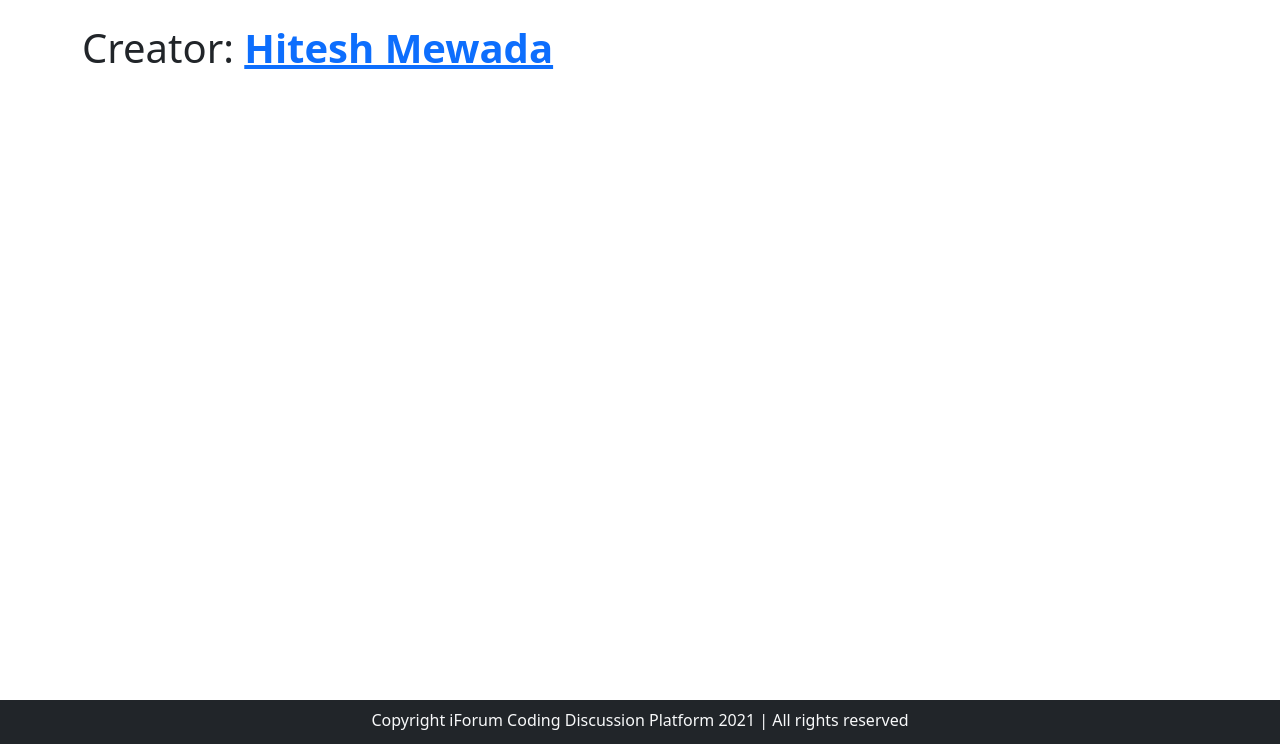
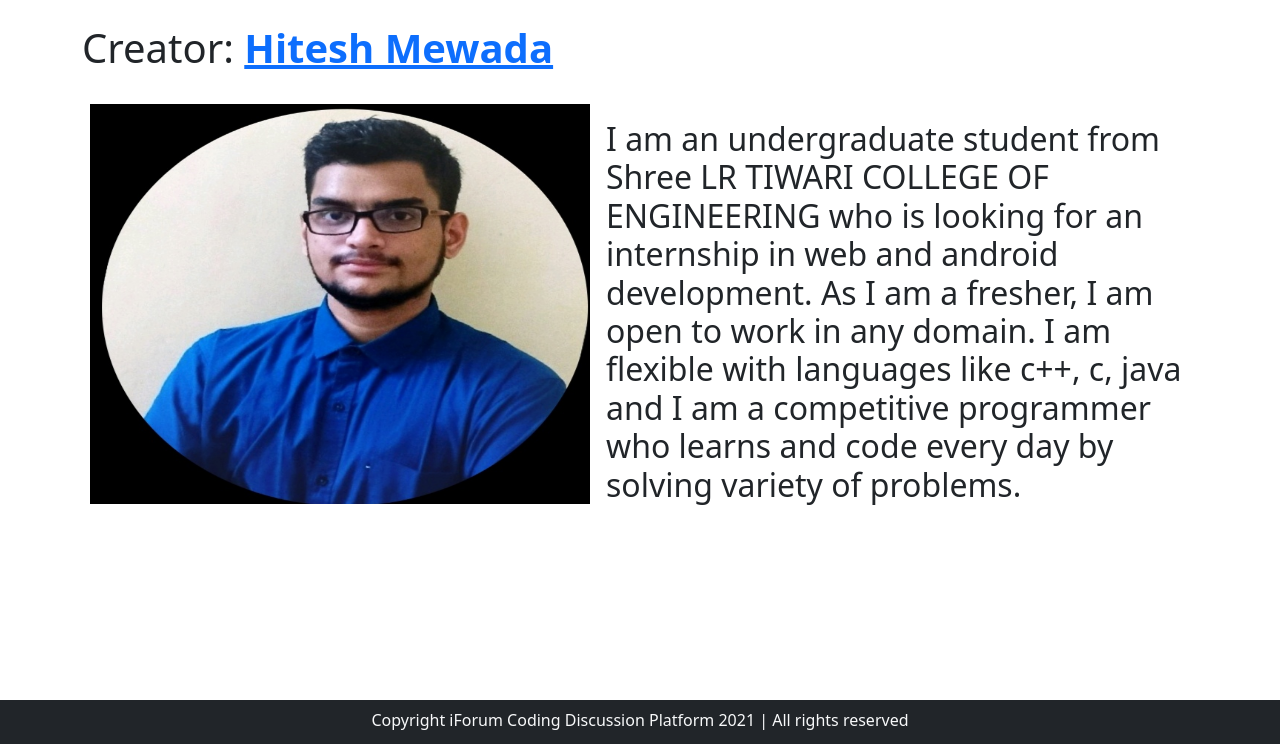
Before and after one commit to hiteshmewada/forum_in_php, a PHP site: page /about.php in a window 1280 px wide. Shown: the part 56-800 px from the top of the page. Run offline with PHP 8.4, Linux system fonts and the light colour scheme; data that the repository does not hold is empty.

Commit message:
profile pic added

```diff
--- a/about.php
+++ b/about.php
@@ -18,10 +18,19 @@
     <div class="container">
 
         <h1 class="my-4">Creator: <b><a href="https://www.linkedin.com/in/hitu04/" target="_blank">Hitesh Mewada</a></b></h1>
-        <p class="lead">
-            <!-- I am an undergraduate student from Shree LR TIWARI COLLEGE OF ENGINEERING who is looking for an internship in web and android development. As I am a fresher, I am open to work in any domain.
-            I am flexible with languages like c++, c, java and I am a competitive programmer who learns and code every day by solving variety of problems. -->
-        </p>
+        <div class="d-flex flex-row bd-highlight mb-3">
+            <div class="p-2 bd-highlight"><img src="images\hitesh_profe_pic.jpg" height="400px" width="500px" alt="Hitesh"></div>
+            <div class="p-2 bd-highlight">
+                <p class="lead text-dark">
+                    <h2>
+                    I am an undergraduate student from Shree LR TIWARI COLLEGE OF ENGINEERING who is looking for an internship in web and android development. As I am a fresher, I am open to work in any domain.
+                    I am flexible with languages like c++, c, java and I am a competitive programmer who learns and code every day by solving variety of problems.
+                    </h2>
+                </p>
+            </div>
+            <!-- <div class="p-2 bd-highlight">Flex item 3</div> -->
+        </div>
+
     </div>
     <?php include 'partials\_footer.php'; ?>
     <!-- <div class="mx-2">
```
Also changed, not shown: images/hitesh_profe_pic.jpg (added).
